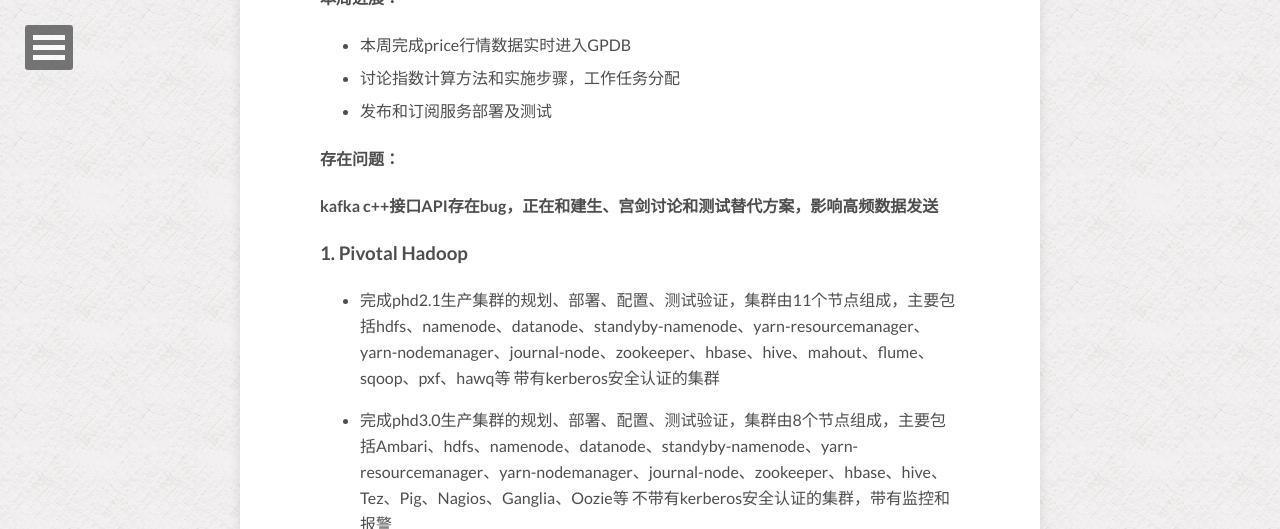
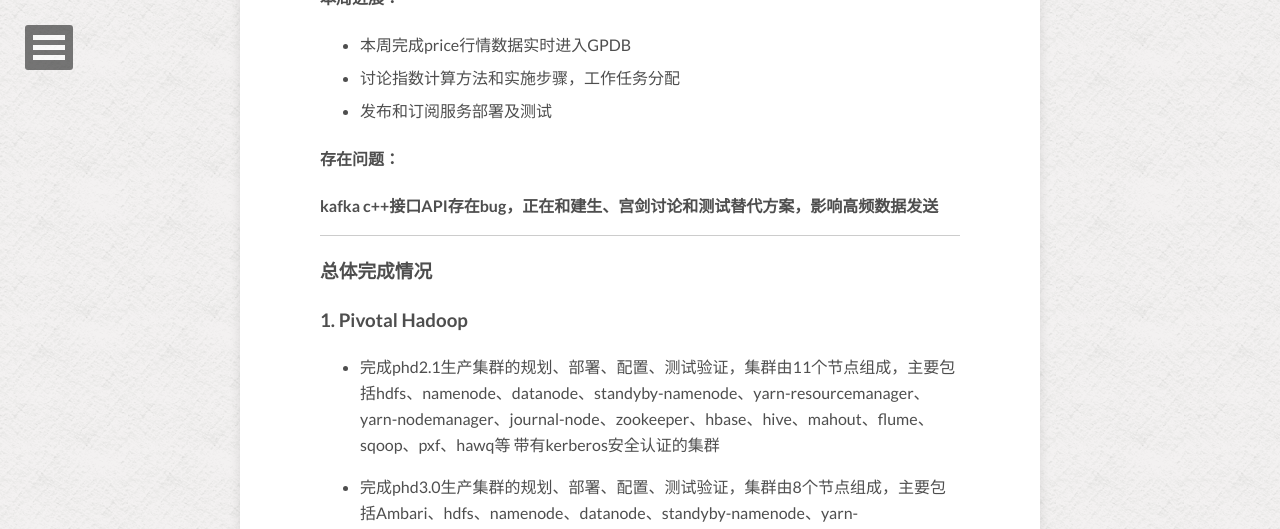
Before and after one commit to hj1984930/hj1984930.github.io, a Jekyll site: the page built from _posts/2015-09-30-bigdata.md, in a window 1280 px wide and 900 px high, scrolled down 606 px, cut to the strip 0-529 px from the top of the window. Built offline with Jekyll 4.4.1, drawn with Linux system fonts in a browser that asks for light colours; nearby versions of some CDN libraries; comment, search, counter and statistics services are not loaded.

Commit message:
add bigdata

```diff
--- a/_posts/2015-09-30-bigdata.md
+++ b/_posts/2015-09-30-bigdata.md
@@ -21,6 +21,10 @@
 ####存在问题：
 
 **kafka c++接口API存在bug，正在和建生、宫剑讨论和测试替代方案，影响高频数据发送**
+
+- - -
+
+###总体完成情况
 
 ###1. Pivotal Hadoop
 * 完成phd2.1生产集群的规划、部署、配置、测试验证，集群由11个节点组成，主要包括hdfs、namenode、datanode、standyby-namenode、yarn-resourcemanager、yarn-nodemanager、journal-node、zookeeper、hbase、hive、mahout、flume、sqoop、pxf、hawq等
```
